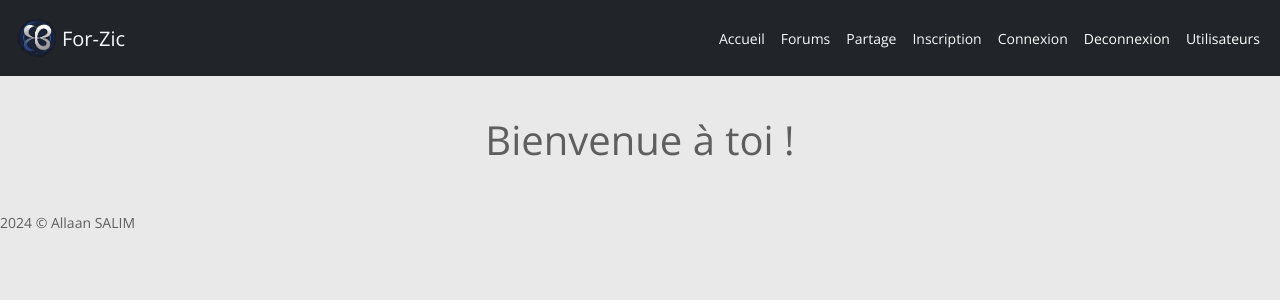
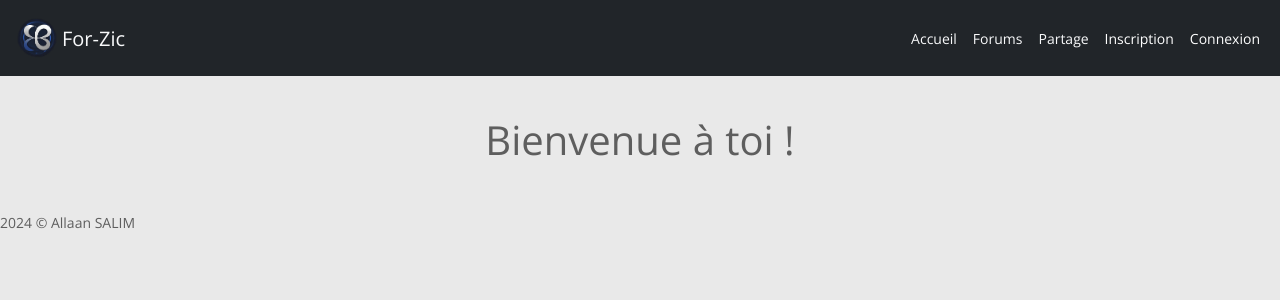
Before and after one commit to Allaan7/forum_musique, a PHP site: page / in a window 1280 px wide. Shown: the top 300 px of the page. Run offline with PHP 8.4, Linux system fonts and the light colour scheme; some libraries are stand-ins or nearby versions.

Commit message:
Modification de la nav

```diff
--- a/app/Views/partials/head.php
+++ b/app/Views/partials/head.php
@@ -28,18 +28,32 @@
         <li class="nav-item">
           <a class="nav-link active text-light" href="/">Partage</a>
         </li>
-        <li class="nav-item">
-          <a class="nav-link active text-light" href="/register">Inscription</a>
-        </li>
-        <li class="nav-item">
-          <a class="nav-link active text-light" href="/connection">Connexion</a>
-        </li>
-        <li class="nav-item">
-          <a class="nav-link text-white" href="/logout"><i class="fa-solid fa-circle-plus"></i> Deconnexion</a>
-        </li>
-        <li class="nav-item">
-          <a class="nav-link text-white" href="/users"><i class="fa-solid fa-circle-plus"></i>Utilisateurs</a>
-        </li>
+        <?php
+            if(isset($_SESSION['user'])){
+                ?>
+                <li class="nav-item">
+                    <a class="nav-link text-white" href="/logout"><i class="fa-solid fa-circle-plus"></i> Deconnexion</a>
+                </li>
+                <?php
+                if($_SESSION['user']['role']== "Admin"){
+                    ?>
+                    <li class="nav-item">
+                        <a class="nav-link text-white" href="/users"><i class="fa-solid fa-circle-plus"></i> Utilisateurs</a>
+                    </li>
+                    <?php
+                }
+            } else {
+            ?>
+                <li class="nav-item">
+                    <a class="nav-link text-white" href="/register"><i class="fa-solid fa-circle-plus"></i> Inscription</a>
+                </li>
+                <li class="nav-item">
+                    <a class="nav-link text-white" href="/connection"><i class="fa-solid fa-circle-plus"></i> Connexion</a>
+                </li>
+            <?php
+            }
+            ?>
+
       </ul>
     </div>
   </div>
```
